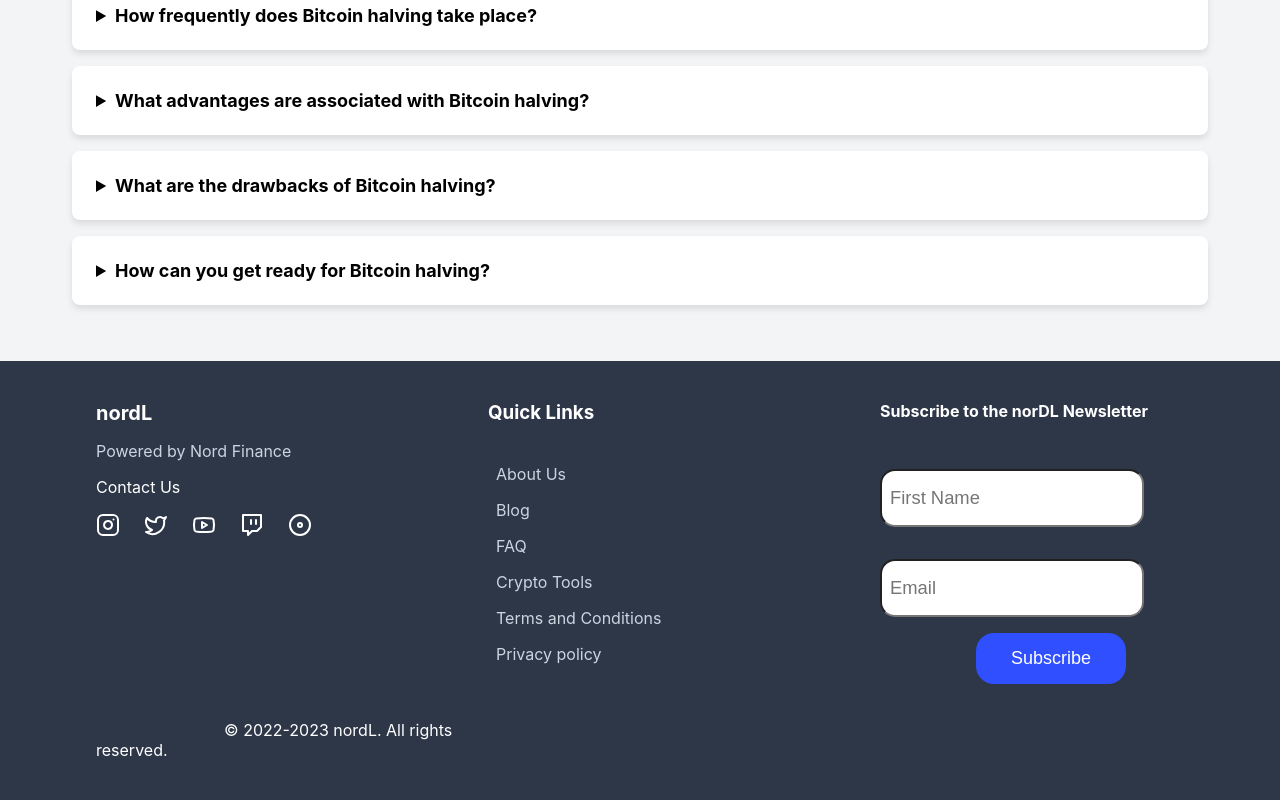
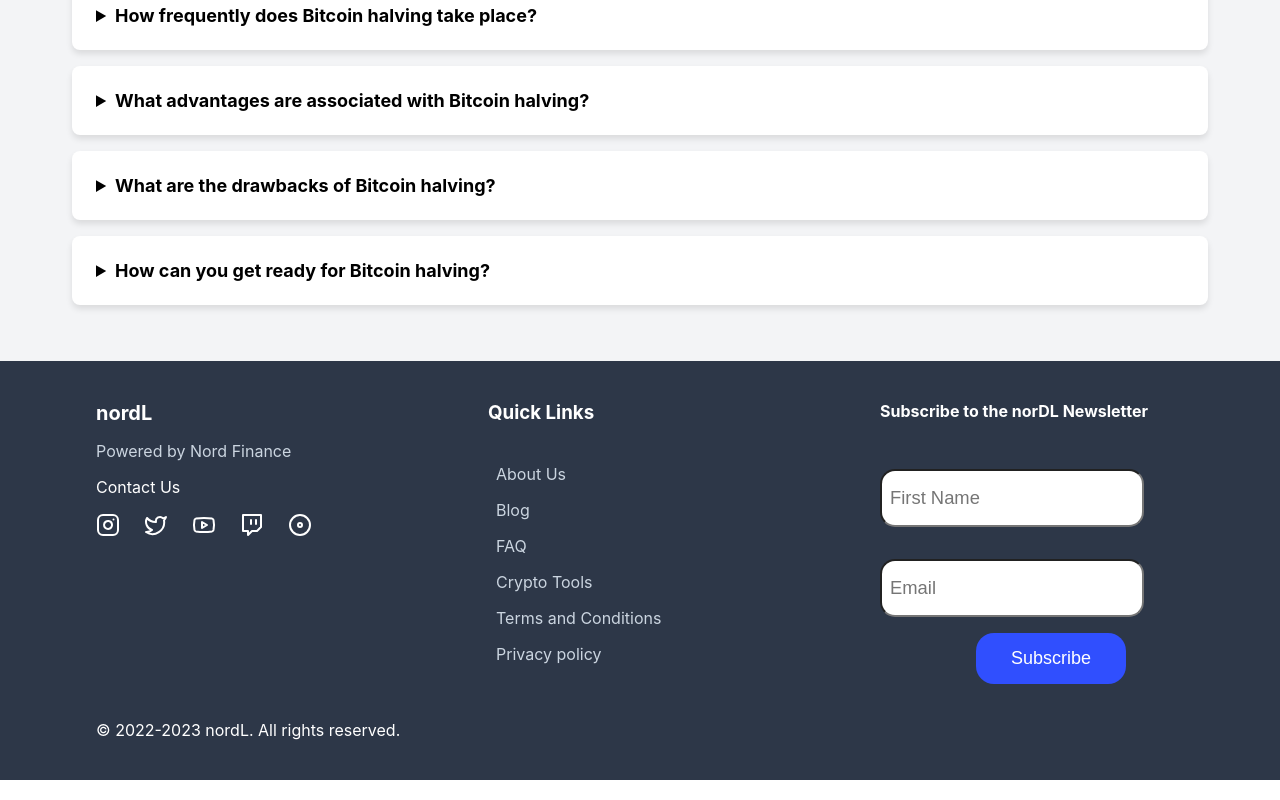
Before and after one commit to arcodes-real/Bitcoin, a React (Create React App) app: page / in a window 1280 px wide. Shown: the part 915-1715 px from the top of the page. Built offline with nearby package versions, Linux system fonts and the light colour scheme; no server answers.

Commit message:
final commit

```diff
--- a/src/Components/Footer.css
+++ b/src/Components/Footer.css
@@ -74,5 +74,5 @@
 }
 .reservation{
     text-align: center;
-    padding-left: 8rem;
+    /* padding-left: 8rem; */
 }
```
